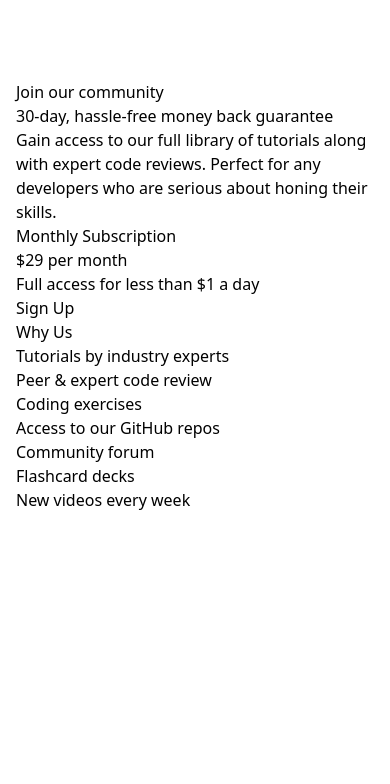
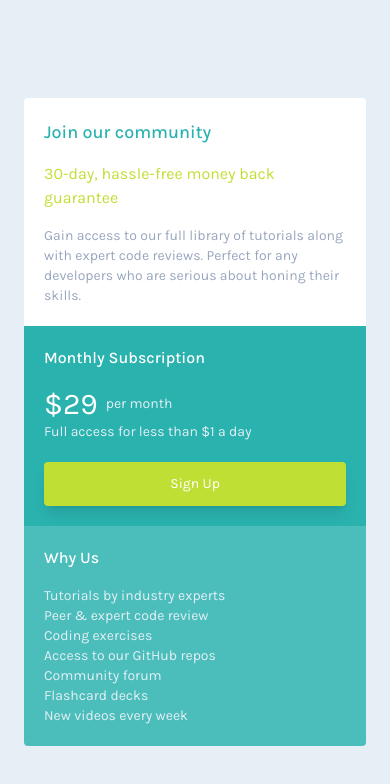
Before and after one commit to AlexanderTejedor/Single-price-grid-component-master-solution, a React (Vite) app: page / in a window 390 px wide. Shown: the top 784 px of the page. Built offline with nearby package versions, Linux system fonts and the light colour scheme.

Commit message:
feat: Finish basic styles without responsive, lays groundwork for adaptation.

```diff
--- a/index.html
+++ b/index.html
@@ -2,6 +2,9 @@
 <html lang="en">
   <head>
     <meta charset="UTF-8" />
+    <link rel="preconnect" href="https://fonts.googleapis.com">
+    <link rel="preconnect" href="https://fonts.gstatic.com" crossorigin>
+    <link href="https://fonts.googleapis.com/css2?family=Karla:ital,wght@0,200..800;1,200..800&display=swap" rel="stylesheet">
     <link rel="icon" type="image/svg+xml" href="./public/favicon-32x32.png" />
     <link href="/src/styles.css" rel="stylesheet">
     <meta name="viewport" content="width=device-width, initial-scale=1.0" />
--- a/src/assets/pages/App/App.jsx
+++ b/src/assets/pages/App/App.jsx
@@ -3,7 +3,7 @@ import { Home } from '../Home/Home'
 function App() {
 
   return (
-    <section className="m-4 mt-20 flex flex-col items-center justify-center">
+    <section className="p-6 h-screen flex flex-col items-center justify-center bg-light-gray-93">
       <Home/>
     </section>
   )
--- a/src/assets/pages/Home/Home.jsx
+++ b/src/assets/pages/Home/Home.jsx
@@ -1,22 +1,22 @@
 const Home = () => {
     return (
-        <section className=''>
-            <section>
-                <h1>Join our community</h1>
-                <h2>30-day, hassle-free money back guarantee</h2>
-                <p>Gain access to our full library of tutorials along with expert code reviews.
+        <section>
+            <section className='bg-white p-5 rounded-t-sm'>
+                <h1 className='text-lg text-cyan-43 font-medium mb-4'>Join our community</h1>
+                <h2 className='text-base text-bright-yellow-54 mb-4'>30-day, hassle-free money back guarantee</h2>
+                <p className='text-sm text-grayish-blue-67'>Gain access to our full library of tutorials along with expert code reviews.
                 Perfect for any developers who are serious about honing their skills.</p>
             </section>
             <section>
-                <div>
-                    <h3>Monthly Subscription</h3>
-                    <p><span>$29 </span>per month</p>
-                    <p>Full access for less than $1 a day</p>
-                    <button>Sign Up</button>
+                <div className='bg-cyan-43 p-5'>
+                    <h3 className='text-white font-medium mb-4'>Monthly Subscription</h3>
+                    <p className='flex items-center gap-2 text-light-gray-93 text-sm'><span className='text-3xl text-white'>$29 </span>per month</p>
+                    <p className='text-sm text-light-gray-93 mb-5'>Full access for less than $1 a day</p>
+                    <button className='w-full text-sm bg-bright-yellow-54 text-white p-3 rounded-sm shadow-lg cursor-pointer transition-all hover:bg-bright-yellow-40'>Sign Up</button>
                 </div>
-                <div>
-                    <h3>Why Us</h3>
-                    <ul>
+                <div className='bg-cyan-52 p-5 rounded-b-sm'>
+                    <h3 className='text-white font-medium mb-4'>Why Us</h3>
+                    <ul className='text-sm text-light-gray-93'>
                         <li>Tutorials by industry experts</li>
                         <li>Peer & expert code review</li>
                         <li>Coding exercises</li>
--- a/src/index.css
+++ b/src/index.css
@@ -1 +1,18 @@
 @import "tailwindcss";
+
+@theme{
+    --color-cyan-43: hsl(179, 62%, 43%);
+    --color-cyan-52: hsl(179, 47%, 52%);
+    --color-bright-yellow-54: hsl(71, 73%, 54%);
+    --color-bright-yellow-40: hsl(71, 73%, 40%);
+    --color-light-gray-93: hsl(204, 43%, 93%);
+    --color-grayish-blue-67: hsl(218, 22%, 67%);
+}
+
+:root{
+    /*========== fonts ==========*/
+    --font: "Karla", sans-serif;
+}
+*{
+    font-family: var(--font);
+}
```
